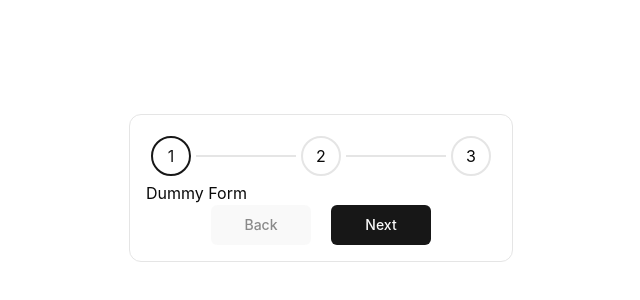
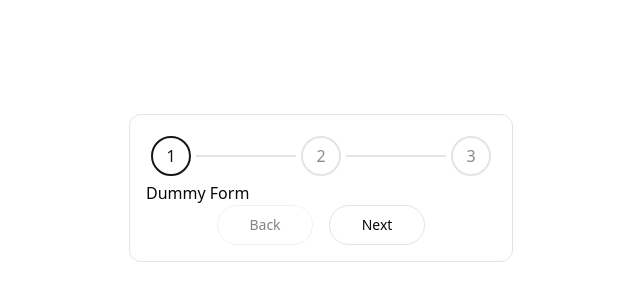
Before and after one commit to sepidsoroush/Stepper, a React (Vite) app: page / in a window 1280 px wide. Shown: the part 212-512 px from the top of the page, without its empty margins (319-959 px from the left). Built offline with nearby package versions, Linux system fonts and the light colour scheme.

Commit message:
update light/dark theme of components

```diff
--- a/src/components/multi-step-form.tsx
+++ b/src/components/multi-step-form.tsx
@@ -24,14 +24,13 @@ const MultiStepForm = () => {
     setActiveStep((prevActiveStep) => prevActiveStep - 1);
   };
   return (
-    <div className="border p-4 rounded-xl">
+    <div className="border p-4 rounded-xl dark:border-secondary/50">
       <StepperIndicator activeStep={activeStep} />
       {getStepContent(activeStep)}
-      <div className="flex justify-center space-x-[20px]">
+      <div className="flex flex-row gap-4 justify-center items-center">
         <Button
-          type="button"
-          className="w-[100px]"
-          variant="secondary"
+          variant="outline"
+          className="w-24 rounded-3xl dark:bg-foreground dark:text-secondary dark:hover:bg-primary/90 dark:hover:text-secondary"
           onClick={handleBack}
           disabled={activeStep === 1}
         >
@@ -39,14 +38,17 @@ const MultiStepForm = () => {
         </Button>
         {activeStep === 3 ? (
           <Button
-            className="w-[100px]"
-            type="button"
+            className="w-24 rounded-3xl dark:bg-secondary dark:text-primary dark:hover:bg-secondary/90"
             onClick={() => console.log("Completed!")}
           >
             Done
           </Button>
         ) : (
-          <Button type="button" className="w-[100px]" onClick={handleNext}>
+          <Button
+            variant="outline"
+            className="w-24 rounded-3xl dark:bg-foreground dark:text-secondary dark:hover:bg-primary/90 dark:hover:text-secondary"
+            onClick={handleNext}
+          >
             Next
           </Button>
         )}
--- a/src/components/stepper-indicator.tsx
+++ b/src/components/stepper-indicator.tsx
@@ -14,9 +14,11 @@ const StepperIndicator = ({ activeStep }: StepperIndicatorProps) => {
         <Fragment key={step}>
           <div
             className={cn(
-              "w-[40px] h-[40px] flex justify-center items-center m-[5px] border-[2px] rounded-full",
-              step < activeStep && "bg-primary text-white",
-              step === activeStep && "border-primary text-primary"
+              "w-[40px] h-[40px] flex justify-center items-center m-[5px] border-2 rounded-full dark:border-secondary/50 text-primary/50 dark:text-secondary/50",
+              step < activeStep &&
+                "border-primary bg-primary dark:bg-secondary text-primary-foreground dark:text-primary",
+              step === activeStep &&
+                "border-primary dark:border-secondary text-primary dark:text-secondary"
             )}
           >
             {step >= activeStep ? step : <Check className="h-5 w-5" />}
@@ -25,8 +27,9 @@ const StepperIndicator = ({ activeStep }: StepperIndicatorProps) => {
             <Separator
               orientation="horizontal"
               className={cn(
-                "w-[100px] h-[2px]",
-                step <= activeStep - 1 && "bg-primary"
+                "w-[100px] h-[2px] dark:bg-secondary dark:opacity-50",
+                step <= activeStep - 1 &&
+                  "bg-primary dark:bg-secondary dark:opacity-100"
               )}
             />
           )}
--- a/src/components/ui/button.tsx
+++ b/src/components/ui/button.tsx
@@ -1,11 +1,11 @@
-import * as React from "react"
-import { Slot } from "@radix-ui/react-slot"
-import { cva, type VariantProps } from "class-variance-authority"
+import * as React from "react";
+import { Slot } from "@radix-ui/react-slot";
+import { cva, type VariantProps } from "class-variance-authority";
 
-import { cn } from "@/lib/utils"
+import { cn } from "@/lib/utils";
 
 const buttonVariants = cva(
-  "inline-flex items-center justify-center gap-2 whitespace-nowrap rounded-md text-sm font-medium ring-offset-background transition-colors focus-visible:outline-none focus-visible:ring-2 focus-visible:ring-ring focus-visible:ring-offset-2 disabled:pointer-events-none disabled:opacity-50 [&_svg]:pointer-events-none [&_svg]:size-4 [&_svg]:shrink-0",
+  "inline-flex items-center justify-center gap-2 whitespace-nowrap rounded-md text-sm font-medium ring-offset-background transition-colors focus-visible:outline-none focus-visible:ring-2 focus-visible:ring-ring focus-visible:ring-offset-2  disabled:cursor-not-allowed disabled:opacity-50 [&_svg]:pointer-events-none [&_svg]:size-4 [&_svg]:shrink-0",
   {
     variants: {
       variant: {
@@ -31,26 +31,26 @@ const buttonVariants = cva(
       size: "default",
     },
   }
-)
+);
 
 export interface ButtonProps
   extends React.ButtonHTMLAttributes<HTMLButtonElement>,
     VariantProps<typeof buttonVariants> {
-  asChild?: boolean
+  asChild?: boolean;
 }
 
 const Button = React.forwardRef<HTMLButtonElement, ButtonProps>(
   ({ className, variant, size, asChild = false, ...props }, ref) => {
-    const Comp = asChild ? Slot : "button"
+    const Comp = asChild ? Slot : "button";
     return (
       <Comp
         className={cn(buttonVariants({ variant, size, className }))}
         ref={ref}
         {...props}
       />
-    )
+    );
   }
-)
-Button.displayName = "Button"
+);
+Button.displayName = "Button";
 
-export { Button, buttonVariants }
+export { Button, buttonVariants };
--- a/src/index.css
+++ b/src/index.css
@@ -2,128 +2,50 @@
 @tailwind components;
 @tailwind utilities;
 
-:root {
-  font-family: Inter, system-ui, Avenir, Helvetica, Arial, sans-serif;
-  line-height: 1.5;
-  font-weight: 400;
-
-  color-scheme: light dark;
-  color: rgba(255, 255, 255, 0.87);
-  background-color: #242424;
-
-  font-synthesis: none;
-  text-rendering: optimizeLegibility;
-  -webkit-font-smoothing: antialiased;
-  -moz-osx-font-smoothing: grayscale;
-}
-
-a {
-  font-weight: 500;
-  color: #646cff;
-  text-decoration: inherit;
-}
-a:hover {
-  color: #535bf2;
-}
-
-body {
-  margin: 0;
-  display: flex;
-  place-items: center;
-  min-width: 320px;
-  min-height: 100vh;
-}
-
-h1 {
-  font-size: 3.2em;
-  line-height: 1.1;
-}
-
-button {
-  border-radius: 8px;
-  border: 1px solid transparent;
-  padding: 0.6em 1.2em;
-  font-size: 1em;
-  font-weight: 500;
-  font-family: inherit;
-  background-color: #1a1a1a;
-  cursor: pointer;
-  transition: border-color 0.25s;
-}
-button:hover {
-  border-color: #646cff;
-}
-button:focus,
-button:focus-visible {
-  outline: 4px auto -webkit-focus-ring-color;
-}
-
-@media (prefers-color-scheme: light) {
-  :root {
-    color: #213547;
-    background-color: #ffffff;
-  }
-  a:hover {
-    color: #747bff;
-  }
-  button {
-    background-color: #f9f9f9;
-  }
-}
-
 @layer base {
   :root {
     --background: 0 0% 100%;
-    --foreground: 0 0% 3.9%;
+    --foreground: 240 10% 3.9%;
     --card: 0 0% 100%;
-    --card-foreground: 0 0% 3.9%;
+    --card-foreground: 240 10% 3.9%;
     --popover: 0 0% 100%;
-    --popover-foreground: 0 0% 3.9%;
-    --primary: 0 0% 9%;
+    --popover-foreground: 240 10% 3.9%;
+    --primary: 240 5.9% 10%;
     --primary-foreground: 0 0% 98%;
-    --secondary: 0 0% 96.1%;
-    --secondary-foreground: 0 0% 9%;
-    --muted: 0 0% 96.1%;
-    --muted-foreground: 0 0% 45.1%;
-    --accent: 0 0% 96.1%;
-    --accent-foreground: 0 0% 9%;
+    --secondary: 240 4.8% 95.9%;
+    --secondary-foreground: 240 5.9% 10%;
+    --muted: 240 4.8% 95.9%;
+    --muted-foreground: 240 3.8% 46.1%;
+    --accent: 240 4.8% 95.9%;
+    --accent-foreground: 240 5.9% 10%;
     --destructive: 0 84.2% 60.2%;
     --destructive-foreground: 0 0% 98%;
-    --border: 0 0% 89.8%;
-    --input: 0 0% 89.8%;
-    --ring: 0 0% 3.9%;
-    --chart-1: 12 76% 61%;
-    --chart-2: 173 58% 39%;
-    --chart-3: 197 37% 24%;
-    --chart-4: 43 74% 66%;
-    --chart-5: 27 87% 67%;
+    --border: 240 5.9% 90%;
+    --input: 240 5.9% 90%;
+    --ring: 240 5.9% 10%;
     --radius: 0.5rem;
   }
+
   .dark {
-    --background: 0 0% 3.9%;
+    --background: 240 10% 3.9%;
     --foreground: 0 0% 98%;
-    --card: 0 0% 3.9%;
+    --card: 240 10% 3.9%;
     --card-foreground: 0 0% 98%;
-    --popover: 0 0% 3.9%;
+    --popover: 240 10% 3.9%;
     --popover-foreground: 0 0% 98%;
     --primary: 0 0% 98%;
-    --primary-foreground: 0 0% 9%;
-    --secondary: 0 0% 14.9%;
+    --primary-foreground: 240 5.9% 10%;
+    --secondary: 240 3.7% 15.9%;
     --secondary-foreground: 0 0% 98%;
-    --muted: 0 0% 14.9%;
-    --muted-foreground: 0 0% 63.9%;
-    --accent: 0 0% 14.9%;
+    --muted: 240 3.7% 15.9%;
+    --muted-foreground: 240 5% 64.9%;
+    --accent: 240 3.7% 15.9%;
     --accent-foreground: 0 0% 98%;
     --destructive: 0 62.8% 30.6%;
     --destructive-foreground: 0 0% 98%;
-    --border: 0 0% 14.9%;
-    --input: 0 0% 14.9%;
-    --ring: 0 0% 83.1%;
-    --chart-1: 220 70% 50%;
-    --chart-2: 160 60% 45%;
-    --chart-3: 30 80% 55%;
-    --chart-4: 280 65% 60%;
-    --chart-5: 340 75% 55%;
+    --border: 240 3.7% 15.9%;
+    --input: 240 3.7% 15.9%;
+    --ring: 240 4.9% 83.9%;
   }
 }
 
@@ -132,6 +54,6 @@ button:focus-visible {
     @apply border-border;
   }
   body {
-    @apply bg-background text-foreground;
+    @apply bg-background text-foreground dark:bg-foreground;
   }
 }
--- a/tailwind.config.js
+++ b/tailwind.config.js
@@ -1,57 +1,36 @@
 /** @type {import('tailwindcss').Config} */
-export default {
-    darkMode: ["class"],
-    content: ["./index.html", "./src/**/*.{js,ts,jsx,tsx}"],
+
+const plugin = require("tailwindcss/plugin");
+
+module.exports = {
+  content: ["./index.html", "./src/**/*.{js,ts,jsx,tsx}"],
   theme: {
-  	extend: {
-  		borderRadius: {
-  			lg: 'var(--radius)',
-  			md: 'calc(var(--radius) - 2px)',
-  			sm: 'calc(var(--radius) - 4px)'
-  		},
-  		colors: {
-  			background: 'hsl(var(--background))',
-  			foreground: 'hsl(var(--foreground))',
-  			card: {
-  				DEFAULT: 'hsl(var(--card))',
-  				foreground: 'hsl(var(--card-foreground))'
-  			},
-  			popover: {
-  				DEFAULT: 'hsl(var(--popover))',
-  				foreground: 'hsl(var(--popover-foreground))'
-  			},
-  			primary: {
-  				DEFAULT: 'hsl(var(--primary))',
-  				foreground: 'hsl(var(--primary-foreground))'
-  			},
-  			secondary: {
-  				DEFAULT: 'hsl(var(--secondary))',
-  				foreground: 'hsl(var(--secondary-foreground))'
-  			},
-  			muted: {
-  				DEFAULT: 'hsl(var(--muted))',
-  				foreground: 'hsl(var(--muted-foreground))'
-  			},
-  			accent: {
-  				DEFAULT: 'hsl(var(--accent))',
-  				foreground: 'hsl(var(--accent-foreground))'
-  			},
-  			destructive: {
-  				DEFAULT: 'hsl(var(--destructive))',
-  				foreground: 'hsl(var(--destructive-foreground))'
-  			},
-  			border: 'hsl(var(--border))',
-  			input: 'hsl(var(--input))',
-  			ring: 'hsl(var(--ring))',
-  			chart: {
-  				'1': 'hsl(var(--chart-1))',
-  				'2': 'hsl(var(--chart-2))',
-  				'3': 'hsl(var(--chart-3))',
-  				'4': 'hsl(var(--chart-4))',
-  				'5': 'hsl(var(--chart-5))'
-  			}
-  		}
-  	}
+    extend: {
+      colors: {
+        primary: "hsl(var(--primary))",
+        "primary-foreground": "hsl(var(--primary-foreground))",
+        secondary: "hsl(var(--secondary))",
+        "secondary-foreground": "hsl(var(--secondary-foreground))",
+        accent: "hsl(var(--accent))",
+        "accent-foreground": "hsl(var(--accent-foreground))",
+        muted: "hsl(var(--muted))",
+        "muted-foreground": "hsl(var(--muted-foreground))",
+        destructive: "hsl(var(--destructive))",
+        "destructive-foreground": "hsl(var(--destructive-foreground))",
+        border: "hsl(var(--border))",
+        background: "hsl(var(--background))",
+        foreground: "hsl(var(--foreground))",
+      },
+    },
   },
-  plugins: [require("tailwindcss-animate")],
+  plugins: [
+    plugin(({ addBase }) => {
+      addBase({
+        ":root": {
+          "--tw-text-opacity": "1",
+          "--tw-bg-opacity": "1",
+        },
+      });
+    }),
+  ],
 };
```
Also changed, not shown: components.json.
